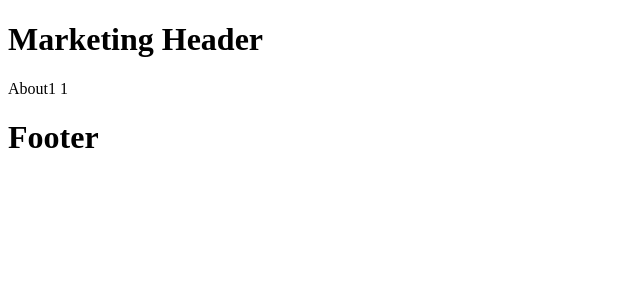
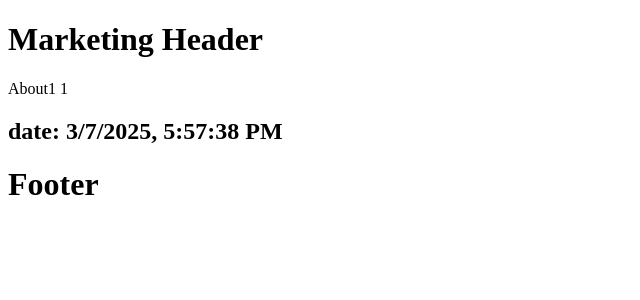
Before and after one commit to 7vTr0x7/NextJS, a Next.js app in the folder frontend/: page /about/1 in a window 1280 px wide. Shown: the top 300 px of the page, without its empty margins (0-640 px from the left). Built offline with nearby package versions, Linux system fonts and the light colour scheme.

Commit message:
static & dynamic randering, SSR & ISR

```diff
--- a/frontend/app/(marketing)/about/[aboutId]/page.js
+++ b/frontend/app/(marketing)/about/[aboutId]/page.js
@@ -1,4 +1,7 @@
 import { notFound } from "next/navigation";
+
+export const dynamicParams = false;
+export const revalidate = 5;
 
 export const generateMetadata = async ({ params }) => {
   const { aboutId } = await params;
@@ -8,13 +11,23 @@ export const generateMetadata = async ({ params }) => {
   };
 };
 
+export const generateStaticParams = () => {
+  return [{ aboutId: "1" }, { aboutId: "2" }, { aboutId: "3" }];
+};
+
 const About1 = async ({ params }) => {
   const { aboutId } = await params;
+  console.log(aboutId);
 
   if (!/^\d+$/.test(aboutId)) {
     notFound();
   }
-  return <div>About1 {aboutId}</div>;
+  return (
+    <div>
+      About1 {aboutId}
+      <h2>date: {new Date().toLocaleString()}</h2>
+    </div>
+  );
 };
 
 export default About1;
--- a/frontend/app/(marketing)/about/page.js
+++ b/frontend/app/(marketing)/about/page.js
@@ -6,7 +6,6 @@ export const metadata = {
 };
 
 export default async function About({ params, searchParams }) {
-  console.log(await params);
   return (
     <div>
       <h1>About</h1>
--- /dev/null
+++ b/frontend/app/_components/Info.js
@@ -0,0 +1,5 @@
+const Info = () => {
+  return <div>Info</div>;
+};
+
+export default Info;
--- a/frontend/app/page.js
+++ b/frontend/app/page.js
@@ -1,9 +1,11 @@
 import Link from "next/link";
+import Info from "./_components/Info";
 
 export default function Home() {
   return (
     <div>
       <h1>non</h1>
+      <Info />
       <Link href="/about">about</Link>
       <h1>non</h1>
 
```
